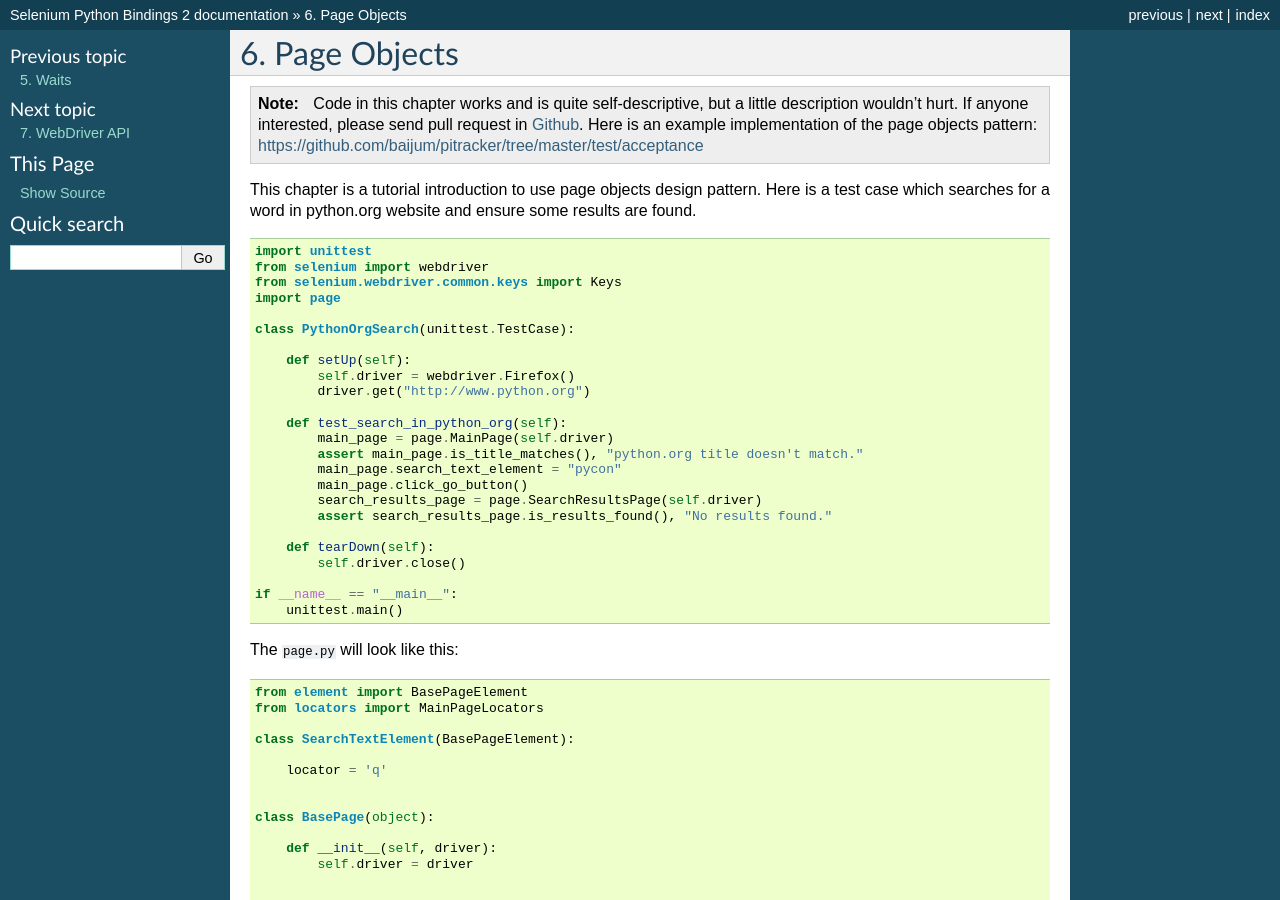
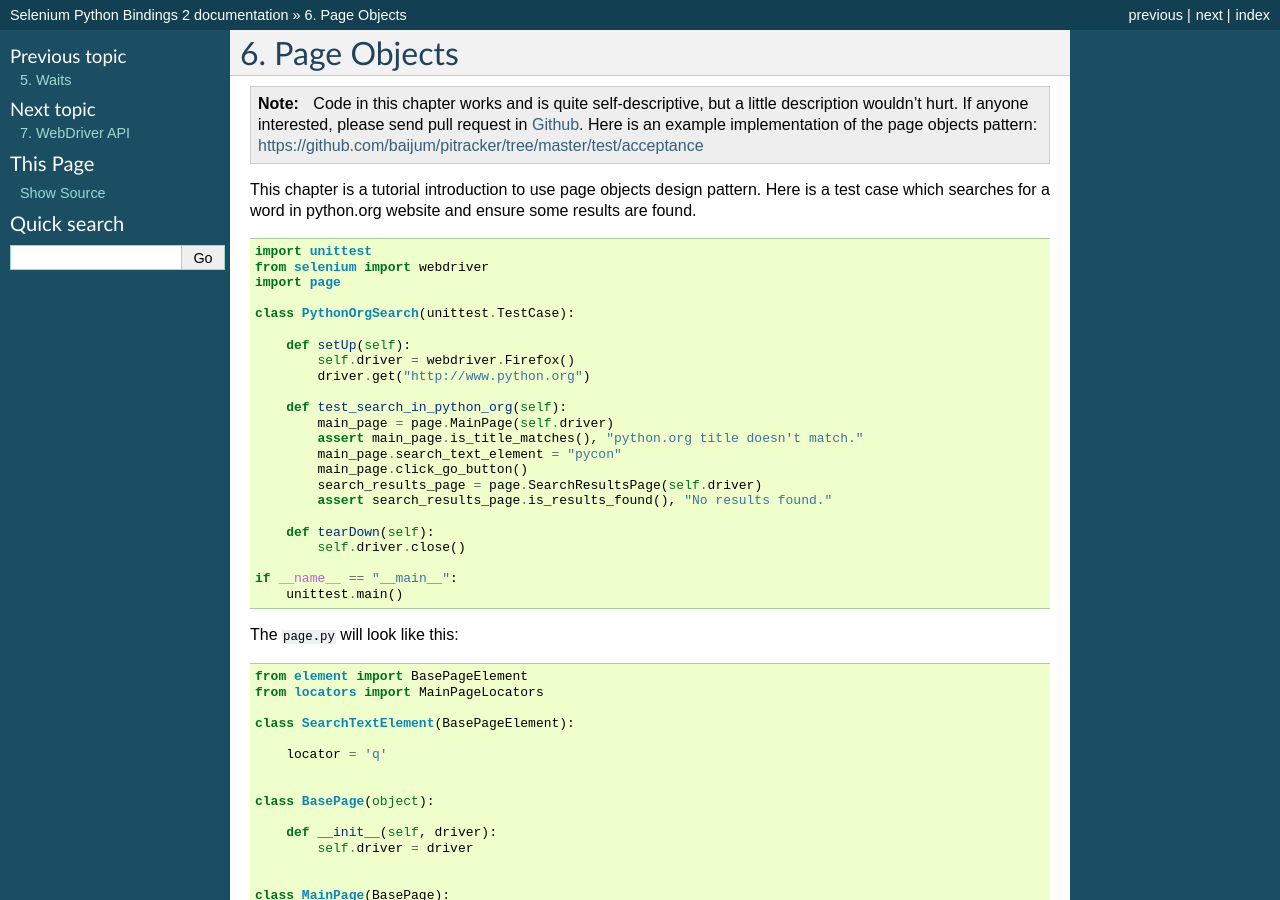
Before and after one commit to baijum/selenium-python, a Sphinx documentation site: the page built from source/page-objects.rst, in a window 1280 px wide and 900 px high. Built offline with Sphinx 7.4.7, drawn with Linux system fonts in a browser that asks for light colours.

Commit message:
remove unused import

```diff
--- a/source/page-objects.rst
+++ b/source/page-objects.rst
@@ -19,7 +19,6 @@ website and ensure some results are found.
 
   import unittest
   from selenium import webdriver
-  from selenium.webdriver.common.keys import Keys
   import page
 
   class PythonOrgSearch(unittest.TestCase):
```
